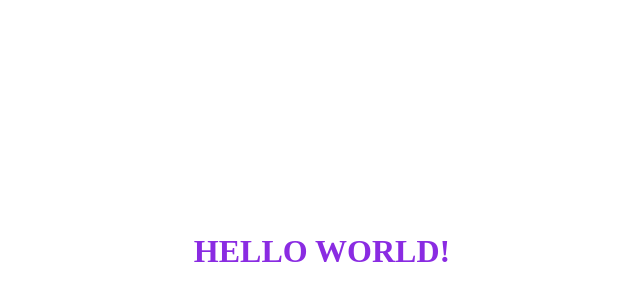
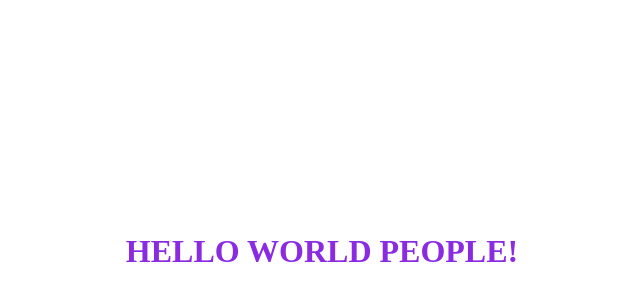
Before and after one commit to Khanzo225/project, a plain HTML site: page index.html in a window 1280 px wide. Shown: the part 20-320 px from the top of the page, without its empty margins (318-958 px from the left). Drawn offline with Linux system fonts and the light colour scheme.

Commit message:
second commit

```diff
--- a/index.html
+++ b/index.html
@@ -8,6 +8,6 @@
     <title>Git Test</title>
 </head>
 <body>
-    <h1>Hello World!</h1>
+    <h1>Hello World People!</h1>
 </body>
 </html>
```
